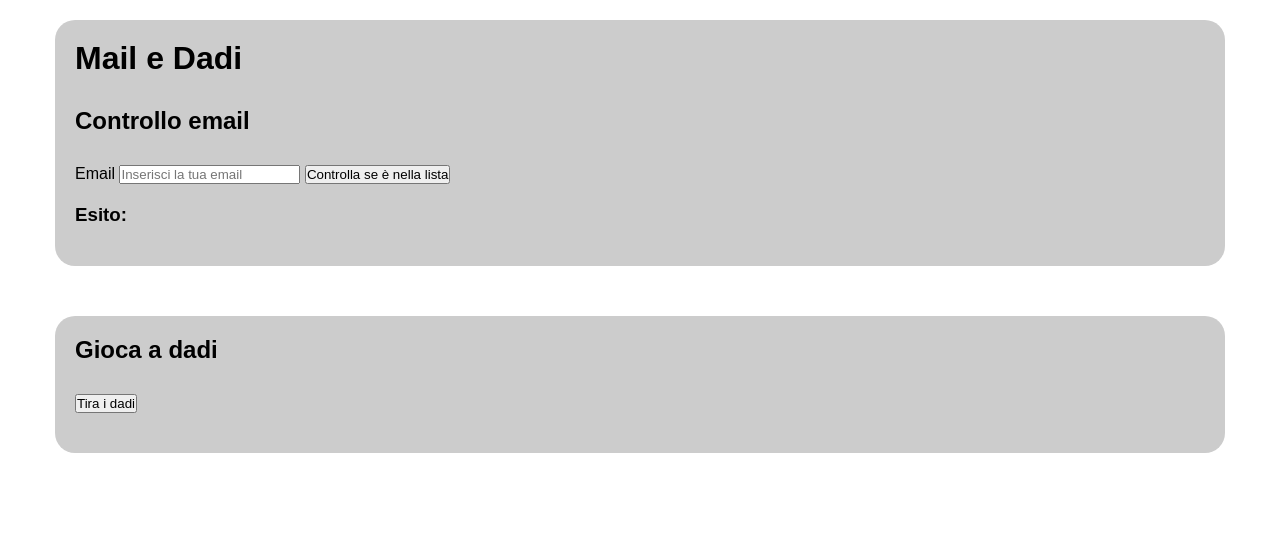
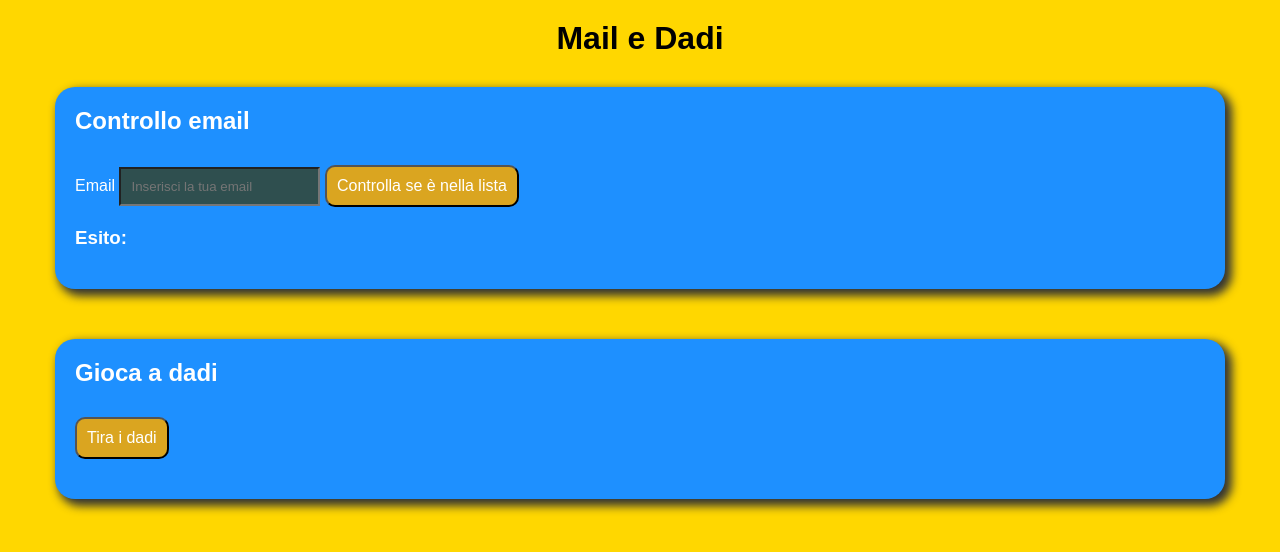
Before and after one commit to Bonu93/js-mail-dadi, a plain HTML site: page index.html in a window 1280 px wide. Drawn offline with Linux system fonts and the light colour scheme.

Commit message:
complete / add style

```diff
--- a/css/main.css
+++ b/css/main.css
@@ -5,15 +5,32 @@
     margin: 0;
     padding: 0;
     box-sizing: border-box;
+    color: #fff;
+}
+
+body {
+    background-color: gold;
+}
+
+h1 {
+    text-align: center;
+    margin-top: 20px;
+    color: black;
+}
+
+input {
+    background-color: darkslategray;
+    padding: 10px;
 }
 
 .container {
     max-width: 1170px;
     margin: 20px auto;
     padding: 20px;
-    background: #ccc;
+    background-color: dodgerblue;
     margin-bottom: 50px;
     border-radius: 20px;
+    box-shadow: 5px 5px 10px 2px #333333;
 }
 
 h1, h2 {
@@ -23,3 +40,10 @@ h1, h2 {
 h3 {
     margin: 20px 0;
 }
+
+button {
+    padding: 10px;
+    font-size: 1rem;
+    border-radius: 10px;
+    background-color: goldenrod;
+}
--- a/index.html
+++ b/index.html
@@ -8,8 +8,9 @@
     <title>Document</title>
 </head>
 <body>
+
+    <h1>Mail e Dadi</h1>
     <div class="container">
-        <h1>Mail e Dadi</h1>
         <section>
             <h2>Controllo email</h2>
 
```
